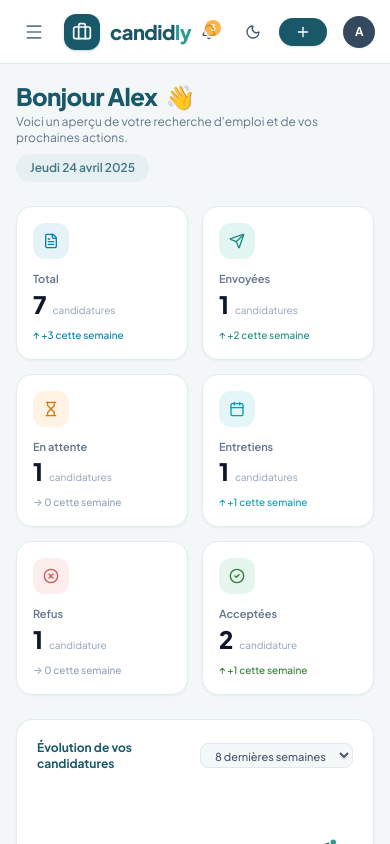
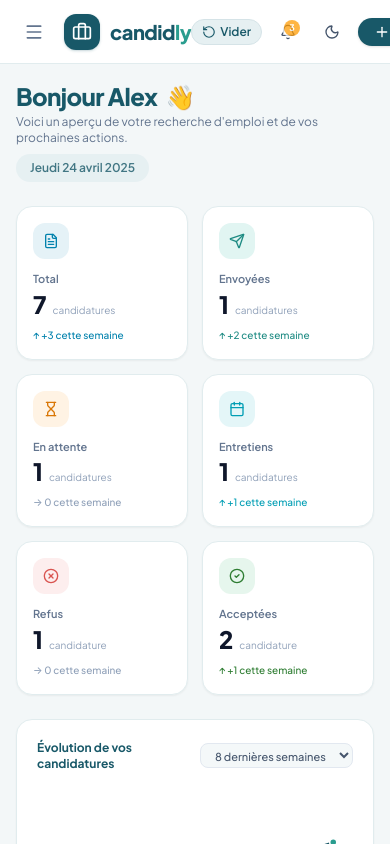
Before and after one commit to OTabara/candidly, a React (Vite) app: page / in a window 390 px wide. Built offline with nearby package versions, Linux system fonts and the light colour scheme.

Commit message:
fix: affichage du bouton vider la démo sur écran mobile

```diff
--- a/src/components/Navbar.tsx
+++ b/src/components/Navbar.tsx
@@ -29,6 +29,7 @@ export const Navbar: React.FC<NavbarProps> = ({ onToggleMobileSidebar }) => {
     setIsAddModalOpen,
     setEditingApplication,
     clearAllApplications,
+    activeTab,
     setActiveTab,
     applications,
     setSelectedApplicationId,
@@ -174,7 +175,7 @@ export const Navbar: React.FC<NavbarProps> = ({ onToggleMobileSidebar }) => {
           className="hidden"
         />
 
-        {/* Clear Demo Button */}
+        {/* Clear Demo Button - Visible on Mobile & Desktop */}
         <button
           type="button"
           onClick={() => {
@@ -188,10 +189,11 @@ export const Navbar: React.FC<NavbarProps> = ({ onToggleMobileSidebar }) => {
             }
           }}
           title="Réinitialiser l'espace et commencer mon vrai suivi"
-          className="hidden md:flex items-center gap-1.5 rounded-full border border-[#D5E3E7] bg-[#E6F0F2] px-3 py-1.5 text-xs font-semibold text-[#185868] transition-colors hover:bg-[#D4E5E9] dark:border-slate-700 dark:bg-slate-800 dark:text-slate-200"
+          className="flex items-center gap-1 sm:gap-1.5 rounded-full border border-[#D5E3E7] bg-[#E6F0F2] px-2.5 py-1 sm:px-3 sm:py-1.5 text-xs font-semibold text-[#185868] transition-colors hover:bg-[#D4E5E9] dark:border-slate-700 dark:bg-slate-800 dark:text-slate-200 shrink-0"
         >
-          <RotateCcw className="h-3.5 w-3.5" />
-          <span>Vider la démo</span>
+          <RotateCcw className="h-3.5 w-3.5 shrink-0" />
+          <span className="hidden xs:inline sm:inline">Vider la démo</span>
+          <span className="xs:hidden sm:hidden">Vider</span>
         </button>
 
         {/* Export / Import Data Buttons */}
@@ -366,23 +368,28 @@ export const Navbar: React.FC<NavbarProps> = ({ onToggleMobileSidebar }) => {
         </button>
 
         {/* User Avatar & Profile Quick Link */}
-        <div
+        <button
+          type="button"
           onClick={() => setActiveTab('profile')}
-          className="flex cursor-pointer items-center gap-2.5 rounded-full p-1 pl-2 hover:bg-[#F4F8F9] dark:hover:bg-slate-800 transition-colors"
+          title="Accéder à mon Profil et CV"
+          className={`flex cursor-pointer items-center gap-2 rounded-full p-1 transition-all ${
+            activeTab === 'profile'
+              ? 'ring-2 ring-[#185868] bg-[#E6F0F2] dark:bg-slate-800'
+              : 'hover:bg-[#F4F8F9] dark:hover:bg-slate-800'
+          }`}
         >
-          <div className="flex h-8 w-8 items-center justify-center rounded-full bg-[#34495E] text-xs font-bold text-white shadow-xs">
+          <div className="flex h-8 w-8 shrink-0 items-center justify-center rounded-full bg-[#185868] text-xs font-black text-white shadow-xs">
             {userProfile.firstName.charAt(0)}
           </div>
-          <div className="hidden text-left sm:block">
+          <div className="hidden text-left sm:block pr-1">
             <p className="text-xs font-bold leading-tight text-slate-800 dark:text-slate-200">
               {userProfile.firstName}
             </p>
-            <p className="text-[10px] text-slate-500 dark:text-slate-400 truncate max-w-[120px]">
-              {userProfile.specialization || 'Candidat'}
+            <p className="text-[10px] font-semibold text-teal-700 dark:text-teal-400 truncate max-w-[120px]">
+              Profil et CV
             </p>
           </div>
-          <ChevronDown className="h-3.5 w-3.5 text-slate-400 hidden sm:block" />
-        </div>
+        </button>
       </div>
     </header>
   );
--- a/src/components/Sidebar.tsx
+++ b/src/components/Sidebar.tsx
@@ -10,6 +10,7 @@ import {
   Code2,
   X,
   GraduationCap,
+  RotateCcw,
 } from 'lucide-react';
 import { useApp } from '../context/AppContext';
 import { ViewTab } from '../types';
@@ -20,7 +21,7 @@ interface SidebarProps {
 }
 
 export const Sidebar: React.FC<SidebarProps> = ({ isMobileOpen, onCloseMobile }) => {
-  const { activeTab, setActiveTab, applications } = useApp();
+  const { activeTab, setActiveTab, applications, clearAllApplications, setEditingApplication } = useApp();
 
   const navItems: { id: ViewTab; label: string; icon: React.ElementType; badge?: string | number; isNew?: boolean }[] = [
     { id: 'dashboard', label: 'Dashboard', icon: LayoutDashboard },
@@ -171,7 +172,29 @@ export const Sidebar: React.FC<SidebarProps> = ({ isMobileOpen, onCloseMobile })
           })}
         </nav>
 
-        {/* Bottom Botanical Artwork & Quote (Matching the reference image) */}
+        {/* Action Vider les données démo */}
+        <div className="px-3 py-2 border-t border-[#D5E3E7] dark:border-slate-800">
+          <button
+            type="button"
+            onClick={() => {
+              if (
+                window.confirm(
+                  'Voulez-vous vider les candidatures de démonstration et commencer votre vrai suivi ?'
+                )
+              ) {
+                clearAllApplications();
+                setEditingApplication(null);
+                onCloseMobile();
+              }
+            }}
+            className="flex w-full items-center justify-center gap-2 rounded-xl border border-teal-200 bg-teal-50 px-3 py-2 text-xs font-bold text-teal-800 hover:bg-teal-100 dark:border-teal-950 dark:bg-teal-950/40 dark:text-teal-300 transition-colors"
+          >
+            <RotateCcw className="h-3.5 w-3.5" />
+            <span>Vider la démo</span>
+          </button>
+        </div>
+
+        {/* Bottom Botanical Artwork & Quote */}
         <div className="p-4 pt-2 border-t border-[#D5E3E7] dark:border-slate-800/80">
           <div className="relative overflow-hidden rounded-xl bg-gradient-to-b from-[#DCEDF0] to-[#CFE4E8] p-3.5 text-center text-[#185868] dark:from-slate-800 dark:to-slate-800/60 dark:text-slate-200">
             {/* Soft decorative botanical leaf SVG */}
```
